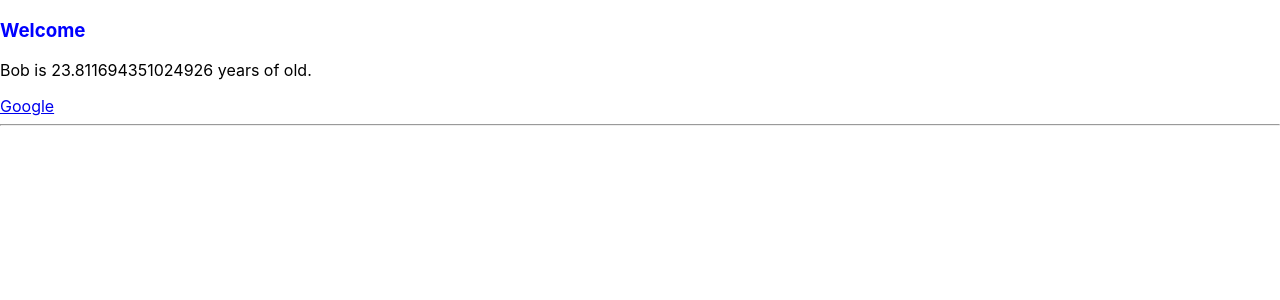
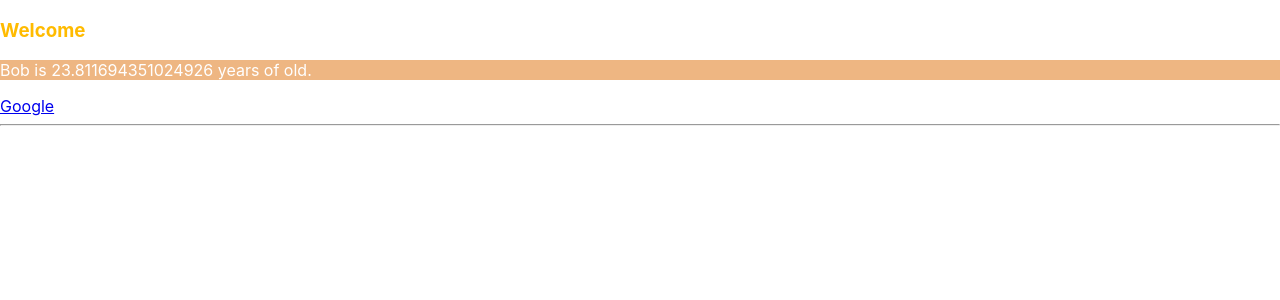
Before and after one commit to sameerauf1/React, a React (Create React App) app in the folder myreact/: page / in a window 1280 px wide. Shown: the top 300 px of the page. Built offline with nearby package versions, Linux system fonts and the light colour scheme.

Commit message:
changing colors

```diff
--- a/myreact/src/App.css
+++ b/myreact/src/App.css
@@ -2,7 +2,11 @@
   text-align: center;
 }
 h3{
-  color: blue
+  color: rgb(255, 187, 0)
+}
+p{
+  color: white;
+  background-color:rgb(238, 182, 130)
 }
 
 .App-logo {
```
